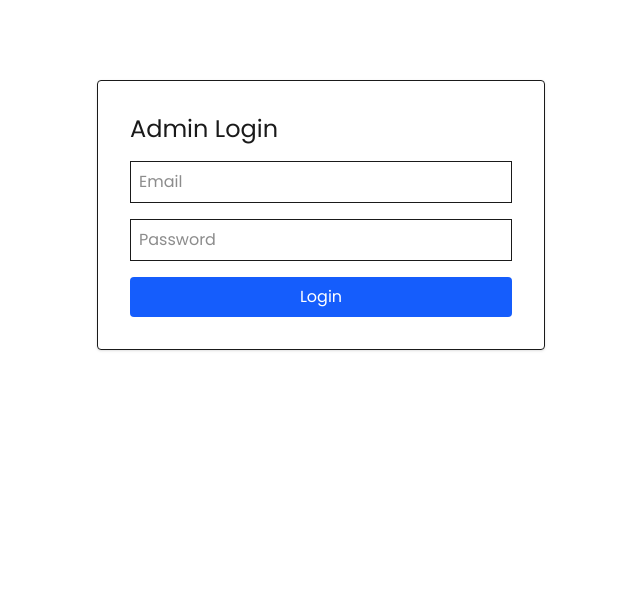
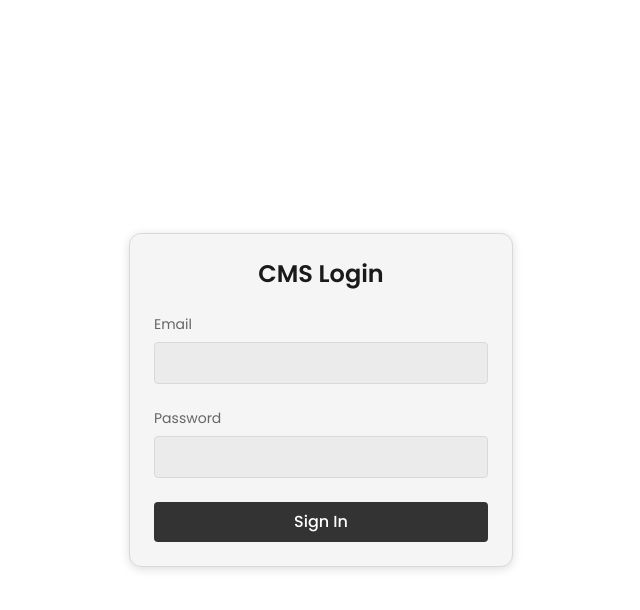
Before and after one commit to othersidedrl/portofolio, a Next.js app in the folder frontend/apps/cms/: page /login in a window 1280 px wide. Shown: the top 610 px of the page, without its empty margins (319-959 px from the left). Built offline with nearby package versions, Linux system fonts and the light colour scheme.

Commit message:
feat(cms): redesign login page with improved layout and accessibility features

```diff
--- a/frontend/apps/cms/app/login/page.tsx
+++ b/frontend/apps/cms/app/login/page.tsx
@@ -22,25 +22,48 @@ export default function LoginPage() {
   }
 
   return (
-    <form onSubmit={handleLogin} className="p-8 max-w-md mx-auto mt-20 border rounded shadow">
-      <h1 className="text-2xl mb-4">Admin Login</h1>
+    <main className="min-h-screen flex items-center justify-center bg-[var(--bg-dark)] text-[var(--text-strong)] px-4">
+      <form
+        onSubmit={handleLogin}
+        className="w-full max-w-sm space-y-6 bg-[var(--bg-mid)] p-6 rounded-xl shadow-[0_2px_10px_var(--shadow-color-strong)] border border-[var(--border-color)]"
+      >
+        <h1 className="text-2xl font-semibold text-center">CMS Login</h1>
+
+        <div className="space-y-2">
+          <label htmlFor="email" className="block text-sm text-[var(--text-muted)]">
+            Email
+          </label>
           <input
+            id="email"
             type="email"
-        placeholder="Email"
             value={email}
-        onChange={e => setEmail(e.target.value)}
-        className="block w-full mb-4 p-2 border"
+            onChange={(e) => setEmail(e.target.value)}
+            className="w-full p-2 rounded bg-[var(--bg-light)] text-[var(--text-strong)] border border-[var(--border-color)] outline-none focus:ring-2 focus:ring-[var(--color-primary)]"
+            required
           />
+        </div>
+
+        <div className="space-y-2">
+          <label htmlFor="password" className="block text-sm text-[var(--text-muted)]">
+            Password
+          </label>
           <input
+            id="password"
             type="password"
-        placeholder="Password"
             value={password}
-        onChange={e => setPassword(e.target.value)}
-        className="block w-full mb-4 p-2 border"
+            onChange={(e) => setPassword(e.target.value)}
+            className="w-full p-2 rounded bg-[var(--bg-light)] text-[var(--text-strong)] border border-[var(--border-color)] outline-none focus:ring-2 focus:ring-[var(--color-primary)]"
+            required
           />
-      <button type="submit" className="bg-blue-600 text-white px-4 py-2 rounded w-full">
-        Login
+        </div>
+
+        <button
+          type="submit"
+          className="w-full py-2 bg-[var(--color-primary)] text-[var(--color-on-primary)] font-medium rounded hover:opacity-90 transition"
+        >
+          Sign In
         </button>
       </form>
+    </main>
   )
 }
```
Lines whose indentation alone changed are shown as unchanged.
